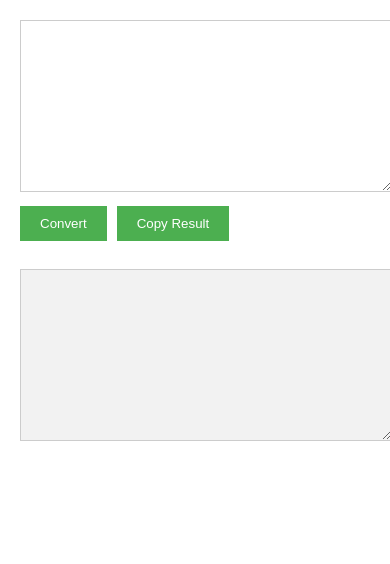
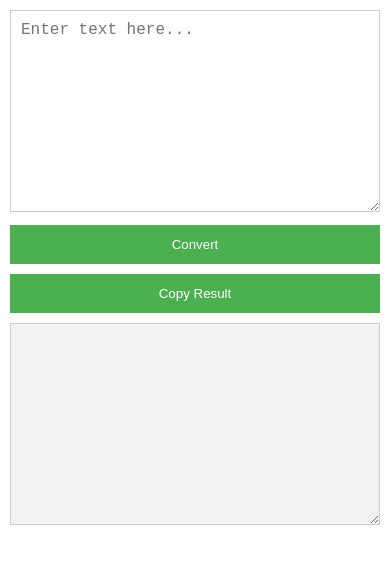
Before and after one commit to joselmm/mayus, a plain HTML site: page index.html in a window 390 px wide. Drawn offline with Linux system fonts and the light colour scheme.

Commit message:
Update index.html

```diff
--- a/index.html
+++ b/index.html
@@ -1,49 +1,86 @@
 <!DOCTYPE html>
 <html>
 <head>
+    <meta name="viewport" content="width=device-width, initial-scale=1.0"> <!-- Añadido para responsive -->
     <title>Random Case Converter</title>
     <style>
         body {
-            margin: 20px;
+            margin: 0;
+            padding: 20px;
             font-family: Arial, sans-serif;
+            box-sizing: border-box;
         }
+
+        .container {  <!-- Contenedor nuevo para mejor control -->
+            max-width: 800px;
+            margin: 0 auto;
+        }
+
         #inputText, #outputText {
             width: 100%;
             padding: 10px;
             font-family: monospace;
             margin-bottom: 10px;
             border: 1px solid #ccc;
+            box-sizing: border-box; /* Añadido para incluir padding en el ancho */
+            font-size: 16px; /* Mejor legibilidad en móviles */
         }
+
         #outputText {
             background-color: #f2f2f2;
         }
+
         #buttons-container {
             display: flex;
             margin-bottom: 10px;
+            gap: 10px; /* Reemplaza el margen izquierdo para mejor responsividad */
+            flex-wrap: wrap; /* Para dispositivos muy pequeños */
         }
+
         #buttons-container button {
-            padding: 10px 20px;
+            padding: 12px 20px;
             background-color: #4CAF50;
             color: white;
             border: none;
             cursor: pointer;
+            flex: 1; /* Botones que se expanden igualmente */
+            min-width: 120px; /* Ancho mínimo para mantener legibilidad */
         }
+
         #buttons-container button:hover {
             background-color: #45a049;
         }
-        #buttons-container button + button {
-            margin-left: 10px;
+
+        @media (max-width: 600px) {
+            body {
+                padding: 10px;
+                font-size: 14px;
+            }
+
+            #buttons-container {
+                flex-direction: column; /* Apila botones verticalmente */
+            }
+
+            #buttons-container button {
+                width: 100%; /* Botones a ancho completo */
+                min-width: auto;
+            }
+
+            #inputText, #outputText {
+                rows: 8; /* Menor altura en móviles */
+            }
         }
     </style>
 </head>
 <body>
-
-<textarea id="inputText" rows="10" cols="30"></textarea><br>
-<div id="buttons-container">
-    <button onclick="convertText()">Convert</button>
-    <button id="copyButton" onclick="copyResult()">Copy Result</button>
-</div><br>
-<textarea id="outputText" rows="10" cols="30" readonly></textarea>
+<div class="container"> <!-- Contenedor nuevo añadido -->
+    <textarea id="inputText" rows="10" placeholder="Enter text here..."></textarea>
+    <div id="buttons-container">
+        <button onclick="convertText()">Convert</button>
+        <button id="copyButton" onclick="copyResult()">Copy Result</button>
+    </div>
+    <textarea id="outputText" rows="10" readonly></textarea>
+</div>
 
 <script>
 function convertText() {
@@ -73,6 +110,5 @@ async function copyResult() {
     }
 }
 </script>
-
 </body>
 </html>
```
